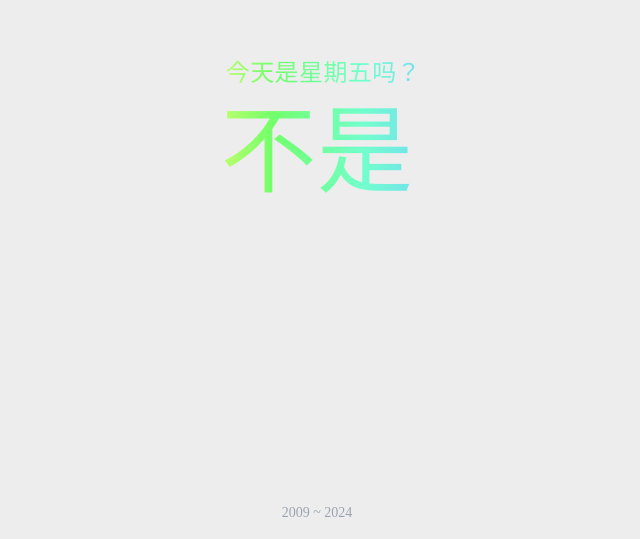
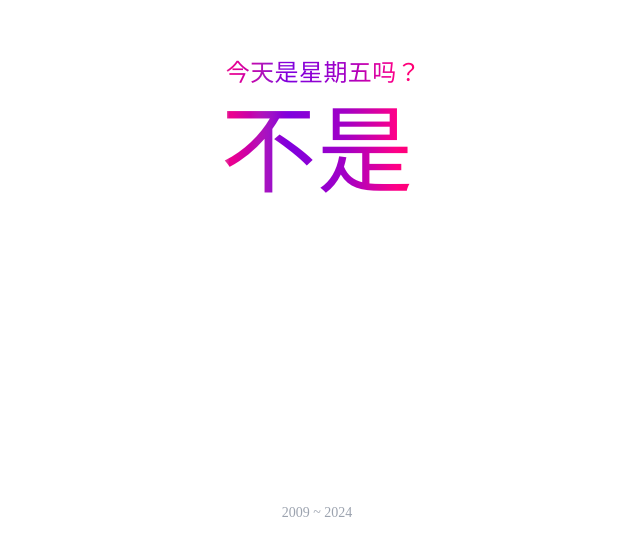
Before and after one commit to 0ahz/3-206, a website: page index.html in a window 1280 px wide. Shown: the part 261-800 px from the top of the page, without its empty margins (323-963 px from the left). Drawn offline with Linux system fonts and the light colour scheme; a web font is replaced by a local one.

Commit message:
chore: up

```diff
--- a/index.html
+++ b/index.html
@@ -17,6 +17,8 @@
     <script src="/dist/confetti.browser.min.js"></script>
     <script>
       (function () {
+        /micromessenger/i.test(navigator.userAgent) &&
+          document.documentElement.classList.add('wechat');
         function toggleDarkMode(isDark) {
           if (isDark) {
             document.documentElement.classList.add('dark');
@@ -36,7 +38,7 @@
     <title>今天是星期五吗？</title>
   </head>
   <body
-    class="touch-none select-none bg-[#ededed] pb-[env(safe-area-inset-bottom)] pt-[env(safe-area-inset-top)] font-['SourceHanSerifCN-Bold'] antialiased dark:bg-[#111111] dark:text-white/80"
+    class="touch-none select-none bg-white pb-[env(safe-area-inset-bottom)] pt-[env(safe-area-inset-top)] font-['SourceHanSerifCN-Bold'] antialiased dark:bg-[#111111] dark:text-white/80"
   >
     <div
       class="pointer-events-none flex h-full flex-col items-center justify-between p-4"
@@ -113,7 +115,7 @@
         startIntervalConfetti();
       }
 
-      window.addEventListener('click', function (e) {
+      document.body.addEventListener('click', function (e) {
         showConfetti(e.pageX, e.pageY);
       });
     </script>
--- a/src/style.css
+++ b/src/style.css
@@ -14,19 +14,47 @@ html,
 body {
   @apply h-full;
   text-size-adjust: 100% !important;
+  --develop-start-gradient: oklch(59.59% 0.24 255.09156059071347);
+  --develop-end-gradient: oklch(81.58% 0.189 190.74037768509325);
+  --develop-line-end: oklch(65.84% 0.203 242.5318349103755);
+  --develop-text: oklch(57.49% 0.249 257.84);
+  --preview-start-gradient: oklch(49.07% 0.272 300.45);
+  --preview-end-gradient: oklch(64.53% 0.292 2.47);
+  --preview-line-end: oklch(51.39% 0.267 318.36);
+  --preview-text: oklch(59.93% 0.274 352.55);
+  --ship-start-gradient: oklch(67.3% 0.266 25.039656026515278);
+  --ship-end-gradient: oklch(85.82% 0.201 91.19);
+  --ship-line-end: oklch(85.82% 0.201 91.19);
+  --ship-text: oklch(68.79% 0.25 27.76);
+}
+
+html.wechat body {
+  background-color: #ededed;
 }
 
 .shine-text {
   background: linear-gradient(
     to right,
-    #ff6b6b,
+    /* #ff6b6b,
     #ffa06a,
     #f3ff6d,
     #72ff6a,
     #72ffcc,
     #72cfff,
     #b072ff,
-    #ff72f2
+    #ff72f2 */
+      var(--develop-text),
+    var(--develop-start-gradient),
+    var(--develop-line-end),
+    var(--develop-end-gradient),
+    var(--preview-text),
+    var(--preview-start-gradient),
+    var(--preview-line-end),
+    var(--preview-end-gradient),
+    var(--ship-text),
+    var(--ship-start-gradient),
+    var(--ship-line-end),
+    var(--ship-end-gradient)
   );
   background-clip: text;
   -webkit-text-fill-color: transparent;
```
Also changed, not shown: dist/style.css.
